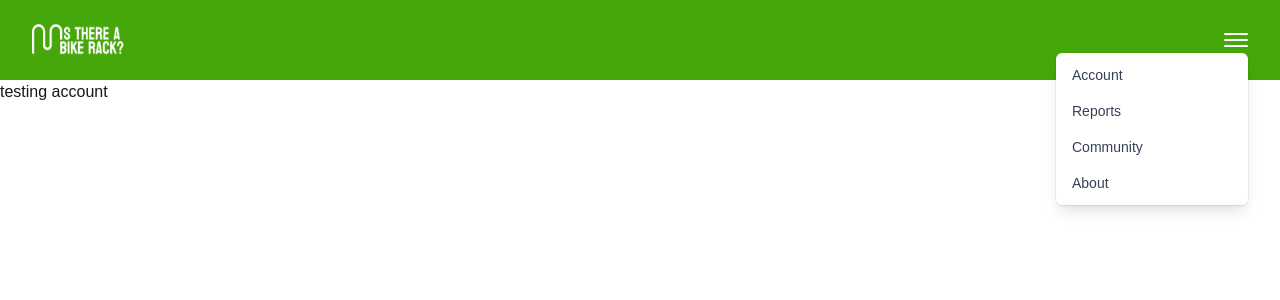
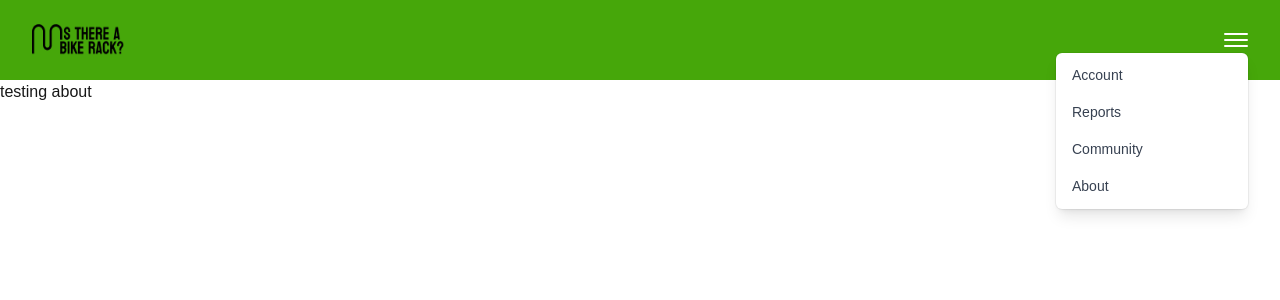
Before and after one commit to CakeJamble/inf134-bike-rack-project, a Next.js app: page /about in a window 1280 px wide. Both pictures are taken after a click on the button 1236 px from the left and 40 px from the top of the page. Shown: the top 300 px of the page. Built offline with nearby package versions, Linux system fonts and the light colour scheme.

Commit message:
+Navbar CSS, fixed routing
- moved some navbar styling into it's own css file
- fixed pages routing

```diff
--- /dev/null
+++ b/src/CSS/navbar.css
@@ -0,0 +1,29 @@
+.logo-link{
+    position: relative;
+    width: 6rem;
+    aspect-ratio: 3/1;
+}
+
+.logo-img{
+    filter: invert(100%)
+}
+
+.menu-item{
+    display: block;
+    padding: 0.5rem 1rem;
+    font-size: 0.875rem;
+    color: #374151; /* text-gray 700 */
+    opacity: 1;
+    outline: none;
+    transition: opacity 0.2s ease;
+}
+
+.menu-item:hover,
+.menu-item:focus{
+    background-color: #f3f4f6; /* background-gray 100*/
+    outline: none;
+}
+
+.menu-item:active{
+    opacity: 0.7;
+}
--- a/src/app/about/page.tsx
+++ b/src/app/about/page.tsx
@@ -1,6 +1,6 @@
 
-export default async function AccountLayout(){
+export default async function AboutLayout(){
   return (
-    <h1>testing account</h1>
+    <h1>testing about</h1>
   );
 }
--- a/src/app/account/page.tsx
+++ b/src/app/account/page.tsx
@@ -1,6 +1,6 @@
 
 export default async function AccountLayout(){
   return (
-    <h1>testing about</h1>
+    <h1>testing account</h1>
   );
 }
--- a/src/components/navbar.tsx
+++ b/src/components/navbar.tsx
@@ -4,6 +4,7 @@ import Link from 'next/link';
 import { Disclosure, DisclosureButton, DisclosurePanel, Menu, MenuButton, MenuItem, MenuItems } from '@headlessui/react'
 import { Bars3Icon, BellIcon, XMarkIcon } from '@heroicons/react/24/outline'
 import { useState } from "react";
+import "../CSS/navbar.css"
 
 const navigation = [
   { name: 'Dashboard', href: '#', current: true },
@@ -14,9 +15,9 @@ const navigation = [
 
 function Logo() {
   return (
-    <Link href='/' className="relative w-24 aspect-[3/1]"> {/* Link that navigates to root page when clicked */}
+    <Link href='/' className="logo-link"> {/* Link that navigates to root page when clicked */}
       <Image
-        className="dark:invert"
+        className="logo-img"
         src="/app_icon.png"
         alt="Is There A Bike Rack Icon"
         fill
@@ -61,47 +62,27 @@ function HamurgerSqueeze() {
         {/* The Account Page */}
         <Link href={"/account"}>
           <MenuItem>
-            <a
-              href="#"
-              className="block px-4 py-2 text-sm text-gray-700 data-focus:bg-gray-100 data-focus:outline-hidden active:opacity-70"
-            >
-              Account
-            </a>
+            <span className="menu-item"> Account </span>
           </MenuItem>
         </Link>
         {/* The Reports Page */}
         <Link href={"Reports"}>
           <MenuItem>
-            <a
-              href="#"
-              className="block px-4 py-2 text-sm text-gray-700 data-focus:bg-gray-100 data-focus:outline-hidden active:opacity-70"
-            >
-              Reports
-            </a>
+            <span className="menu-item"> Reports </span>
           </MenuItem>
         </Link>
 
         {/* The Community Page */}
         <Link href={"/community"}>
           <MenuItem>
-            <a
-              href="#"
-              className="block px-4 py-2 text-sm text-gray-700 data-focus:bg-gray-100 data-focus:outline-hidden active:opacity-70"
-            >
-              Community
-            </a>
+            <span className="menu-item"> Community </span>
           </MenuItem>
         </Link>
 
         {/* The About Page */}
         <Link href={"/about"}>
           <MenuItem>
-              <a
-                href="#"
-                className="block px-4 py-2 text-sm text-gray-700 data-focus:bg-gray-100 data-focus:outline-hidden active:opacity-70"
-              >
-                About
-              </a>
+              <span className="menu-item"> About </span>
           </MenuItem>
         </Link>
       </MenuItems>
```
